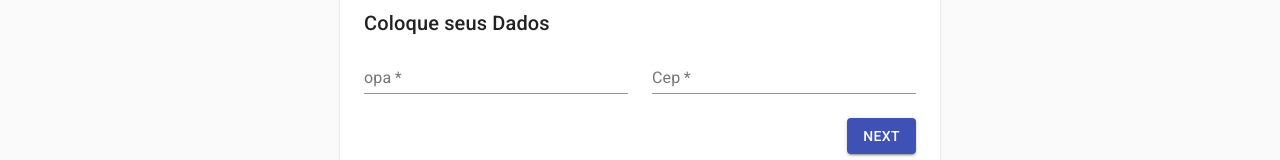
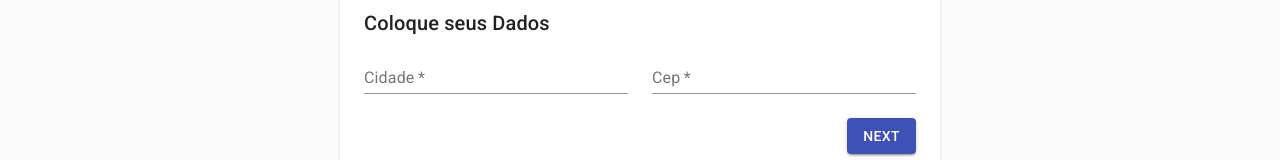
Before and after one commit to fabioNog/CEPS_Validator, a React (Create React App) app in the folder cep_validator/: page / in a window 1280 px wide. Shown: the part 259-419 px from the top of the page. Built offline with nearby package versions, Linux system fonts and the light colour scheme.

Commit message:
preparing an order

```diff
--- a/cep_validator/src/components/AddressForm.js
+++ b/cep_validator/src/components/AddressForm.js
@@ -35,10 +35,10 @@ class AddressForm extends Component{
                 required
                 id="cidade"
                 name="cidade"
-                label={this.props.value}
+                label="Cidade"
                 fullWidth
-                />
-
+                onChange ={this.props.changeCity}
+              />
           </Grid>
           <Grid item xs={12} sm={6}>
             <TextField
@@ -57,6 +57,11 @@ class AddressForm extends Component{
   }
 }
 
+function mapDispatchToProps(dispatch){
+  return bindActionCreators({changeCity},dispatch)
+}
+
+
 function mapStateToProps(state){
   return{
     value: state.field.value
@@ -64,4 +69,4 @@ function mapStateToProps(state){
 }
 
 
-export default connect(mapStateToProps)(AddressForm);
+export default connect(null,mapDispatchToProps)(AddressForm);
--- a/cep_validator/src/components/Review.js
+++ b/cep_validator/src/components/Review.js
@@ -36,7 +36,7 @@ class Review extends Component{
               <ListItemText  primary='teste'/>
               <Typography variant="body2">teste</Typography>
             </ListItem>
-        )
+
         </List>
       </React.Fragment>
     )
```
Lines whose indentation alone changed are shown as unchanged.
